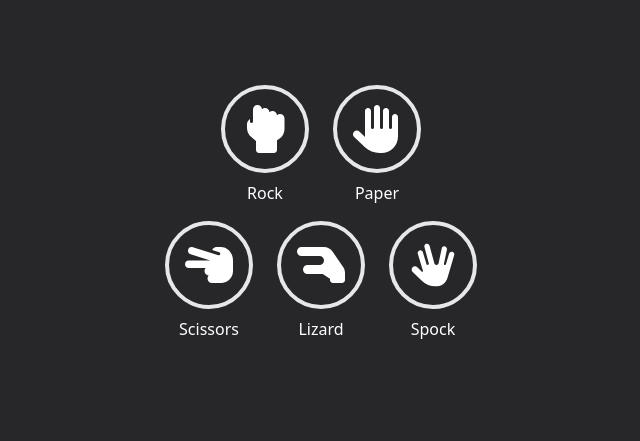
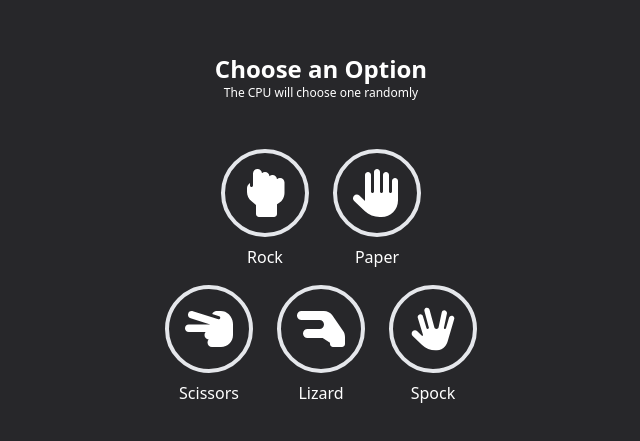
Before and after one commit to dmfigueroa/rpssl, a React (Vite) app: page / in a window 1280 px wide. Shown: the part 191-632 px from the top of the page, without its empty margins (319-959 px from the left). Built offline with nearby package versions, Linux system fonts and the light colour scheme.

Commit message:
lots of logic (forgot to commit)

```diff
--- a/src/App.tsx
+++ b/src/App.tsx
@@ -1,5 +1,49 @@
-import Picker from "./picker/picker";
+import { useState } from "react";
+import Picker, { type Options } from "./picker/picker";
+import Playing from "./picker/playing";
 
-const App = () => <Picker />;
+type State = "choosing" | "playing" | "result";
+const DEFAULT_OPTION: Options = "rock";
+
+const App = () => {
+  const [playerScore, setPlayerScore] = useState(0);
+  const [cpuScore, setCpuScore] = useState(0);
+  const [state, setState] = useState<State>("choosing");
+  const [playerChoice, setPlayerChoice] = useState<Options>(DEFAULT_OPTION);
+
+  const playerWins = () => {
+    setPlayerScore((prev) => prev + 1);
+  };
+
+  const cpuWins = () => {
+    setCpuScore((prev) => prev + 1);
+  };
+
+  const choosePlayer = (option: Options) => {
+    setState("playing");
+    setPlayerChoice(option);
+  };
+
+  const chooseCpu = (option: Options) => {
+    setState("result");
+  };
+
+  const renderState = (state: State) => {
+    switch (state) {
+      case "choosing":
+        return <Picker choose={choosePlayer} />;
+      case "playing":
+        return <Playing playerChoice={playerChoice} choose={chooseCpu} />;
+      case "result":
+        return playerChoice;
+    }
+  };
+
+  return (
+    <>
+      {renderState(state)}
+    </>
+  );
+};
 
 export default App;
--- /dev/null
+++ b/src/icons.ts
@@ -0,0 +1,15 @@
+import {
+  faHandBackFist,
+  faHandLizard,
+  faHandPaper,
+  faHandScissors,
+  faHandSpock,
+} from "@fortawesome/free-solid-svg-icons";
+
+export default {
+  rock: faHandBackFist,
+  paper: faHandPaper,
+  scissors: faHandScissors,
+  lizard: faHandLizard,
+  spock: faHandSpock,
+};
--- /dev/null
+++ b/src/picker/option.tsx
@@ -0,0 +1,29 @@
+import type { IconProp } from "@fortawesome/fontawesome-svg-core";
+import { FontAwesomeIcon } from "@fortawesome/react-fontawesome";
+
+interface OptionProps {
+  icon: IconProp;
+  onClick?: () => void;
+  className?: string;
+  title: string;
+}
+
+const Option = ({ icon, onClick, className = "", title }: OptionProps) => {
+  const clickableClasses = "hover:text-sky-500 [&>*]:hover:border-sky-500";
+
+  return (
+    <div
+      className={`${className} flex flex-col items-center
+    ${onClick ? clickableClasses : ""}`}
+      onClick={onClick}
+    >
+      <FontAwesomeIcon
+        className="w-12 h-12 border-4 border-solid rounded-full p-4 m-2"
+        icon={icon}
+      />
+      <span>{title}</span>
+    </div>
+  );
+};
+
+export default Option;
--- a/src/picker/options/option.tsx
+++ /dev/null
@@ -1,25 +0,0 @@
-import type { IconProp } from "@fortawesome/fontawesome-svg-core";
-import { FontAwesomeIcon } from "@fortawesome/react-fontawesome";
-
-interface OptionProps {
-  icon: IconProp;
-  onClick: () => void;
-  className?: string;
-  title: string;
-}
-
-const Option = ({ icon, onClick, className = "", title }: OptionProps) => (
-  <div
-    className={`${className} flex flex-col items-center
-    hover:text-sky-500 [&>*]:hover:border-sky-500`}
-    onClick={onClick}
-  >
-    <FontAwesomeIcon
-      className="w-12 h-12 border-4 border-solid rounded-full p-4 m-2"
-      icon={icon}
-    />
-    <span>{title}</span>
-  </div>
-);
-
-export default Option;
--- a/src/picker/picker.tsx
+++ b/src/picker/picker.tsx
@@ -1,52 +1,49 @@
-import Option from "./options/option";
-import {
-  faHandBackFist,
-  faHandLizard,
-  faHandPaper,
-  faHandScissors,
-  faHandSpock,
-} from "@fortawesome/free-solid-svg-icons";
+import Option from "./option";
+import icons from "../icons";
 
-type Options = "rock" | "paper" | "scissors" | "lizard" | "spock";
+export const Options = ["rock", "paper", "scissors", "lizard", "spock"] as const;
+export type Options = typeof Options[number];
 
-const Picker = () => {
-  const choose = (option: Options) => {
-    console.log(option);
-  };
-
+const Picker = ({ choose }: { choose: (option: Options) => void }) => {
   return (
+    <>
+      <div className="my-10">
+        <h1 className="text-center text-2xl font-bold">Choose an Option</h1>
+        <p className="text-center text-xs">The CPU will choose one randomly</p>
+      </div>
       <div className="grid grid-cols-6 grid-rows-2 gap-2">
         <Option
           className="col-span-3 ml-auto"
-        icon={faHandBackFist}
+          icon={icons.rock}
           title="Rock"
           onClick={() => choose("rock")}
         />
         <Option
           className="col-span-3 mr-auto"
-        icon={faHandPaper}
+          icon={icons.paper}
           title="Paper"
           onClick={() => choose("paper")}
         />
         <Option
           className="col-span-2"
-        icon={faHandScissors}
+          icon={icons.scissors}
           title="Scissors"
           onClick={() => choose("scissors")}
         />
         <Option
           className="col-span-2"
-        icon={faHandLizard}
+          icon={icons.lizard}
           title="Lizard"
           onClick={() => choose("lizard")}
         />
         <Option
           className="col-span-2"
-        icon={faHandSpock}
+          icon={icons.spock}
           title="Spock"
           onClick={() => choose("spock")}
         />
       </div>
+    </>
   );
 };
 
--- /dev/null
+++ b/src/picker/playing.tsx
@@ -0,0 +1,71 @@
+import { useEffect, useState } from "react";
+import { Options } from "./picker";
+import Option from "./option";
+import icons from "../icons";
+
+const FIVE_SECONDS = 3000;
+const TIMER_INTERVAL = 100;
+const DEFAULT_OPTION: Options = "rock"; // Shouldn't be repeated (also on App.tsx)
+
+interface PlayingProps {
+  playerChoice: Options;
+  choose: (option: Options) => void;
+}
+
+const Playing = ({ playerChoice, choose }: PlayingProps) => {
+  const [timeLeft, setTimeLeft] = useState(FIVE_SECONDS);
+  const [cpuChoice, setCpuChoice] = useState<Options>(DEFAULT_OPTION);
+
+  const chooseRandom = () => {
+    const options = Object.values(Options);
+    const randomIndex = Math.floor(Math.random() * options.length);
+    setCpuChoice(options[randomIndex]);
+  };
+
+  const capitalize = (str: string) => {
+    return str.charAt(0).toUpperCase() + str.slice(1).toLowerCase();
+  };
+
+  useEffect(() => {
+    if (timeLeft === 0) {
+      choose(cpuChoice);
+      return;
+    }
+
+    const interval = setInterval(() => {
+      setTimeLeft((prev) => prev - TIMER_INTERVAL);
+      chooseRandom();
+    }, TIMER_INTERVAL);
+
+    return () => {
+      clearInterval(interval);
+    };
+  }, [timeLeft]);
+
+  return (
+    <div>
+      <h1 className="text-center text-2xl font-bold">The CPU is choosing...</h1>
+      <div className="flex justify-center items-center my-12">
+        <div className="flex flex-col justify-center items-center">
+          <span className="text-xs">You</span>
+          <Option
+            className="col-span-3 ml-auto"
+            icon={icons[playerChoice]}
+            title={capitalize(playerChoice)}
+          />
+        </div>
+        <span className="mx-4 text-4xl">vs</span>
+        <div className="flex flex-col justify-center items-center">
+          <span className="text-xs">CPU</span>
+          <Option
+            className="col-span-3 ml-auto"
+            icon={icons[cpuChoice]}
+            title={capitalize(cpuChoice)}
+          />
+        </div>
+      </div>
+    </div>
+  );
+};
+
+export default Playing;
--- /dev/null
+++ b/src/resolver.ts
@@ -0,0 +1,15 @@
+import { Options } from "./picker/picker";
+
+const wins: Record<Options, Options[]> = {
+    rock: ["scissors", "lizard"],
+    paper: ["rock", "spock"],
+    scissors: ["paper", "lizard"],
+    lizard: ["paper", "spock"],
+    spock: ["scissors", "rock"],
+};
+
+export function resolveGame(player: Options, cpu: Options) {
+    if (player === cpu) return "draw";
+    if (wins[player].includes(cpu)) return "win";
+    return "lose";
+}
```
Lines whose indentation alone changed are shown as unchanged.
